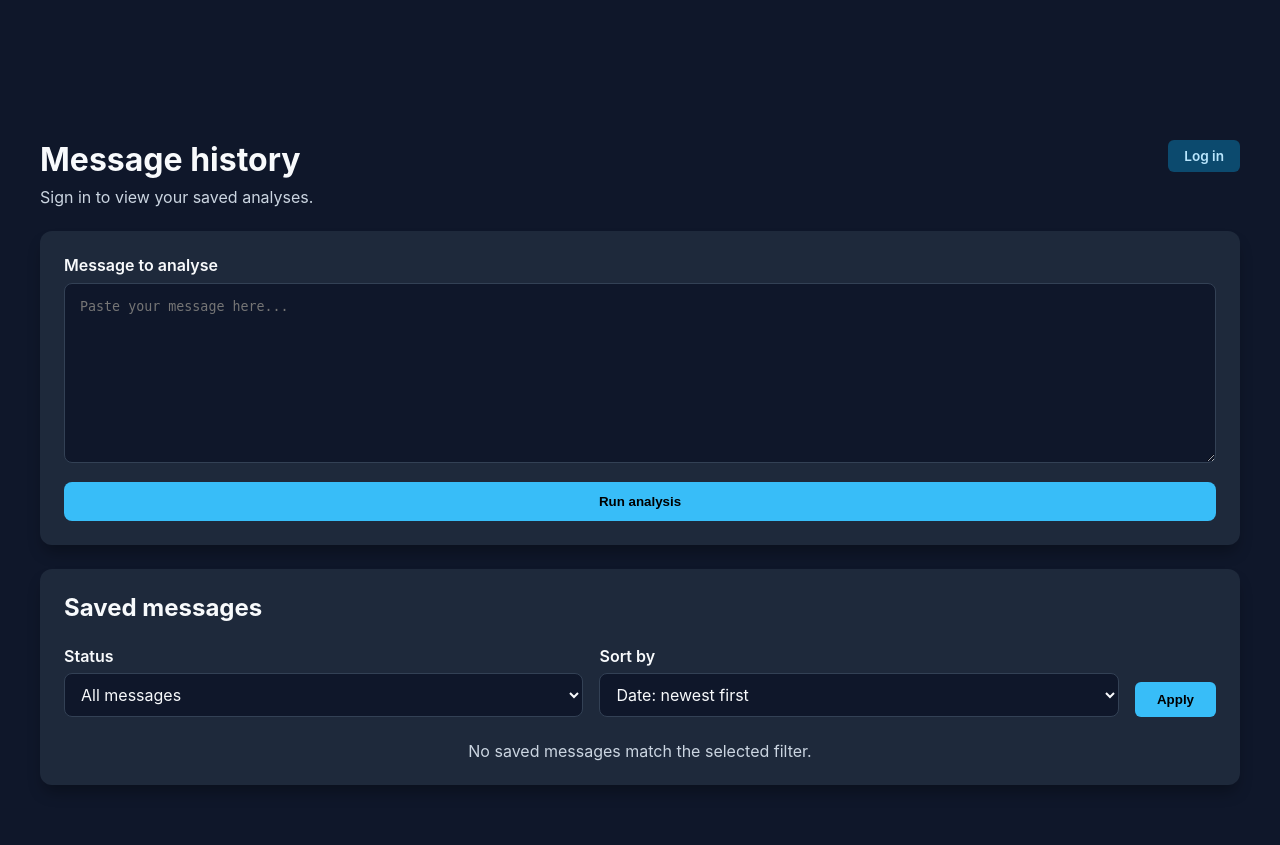
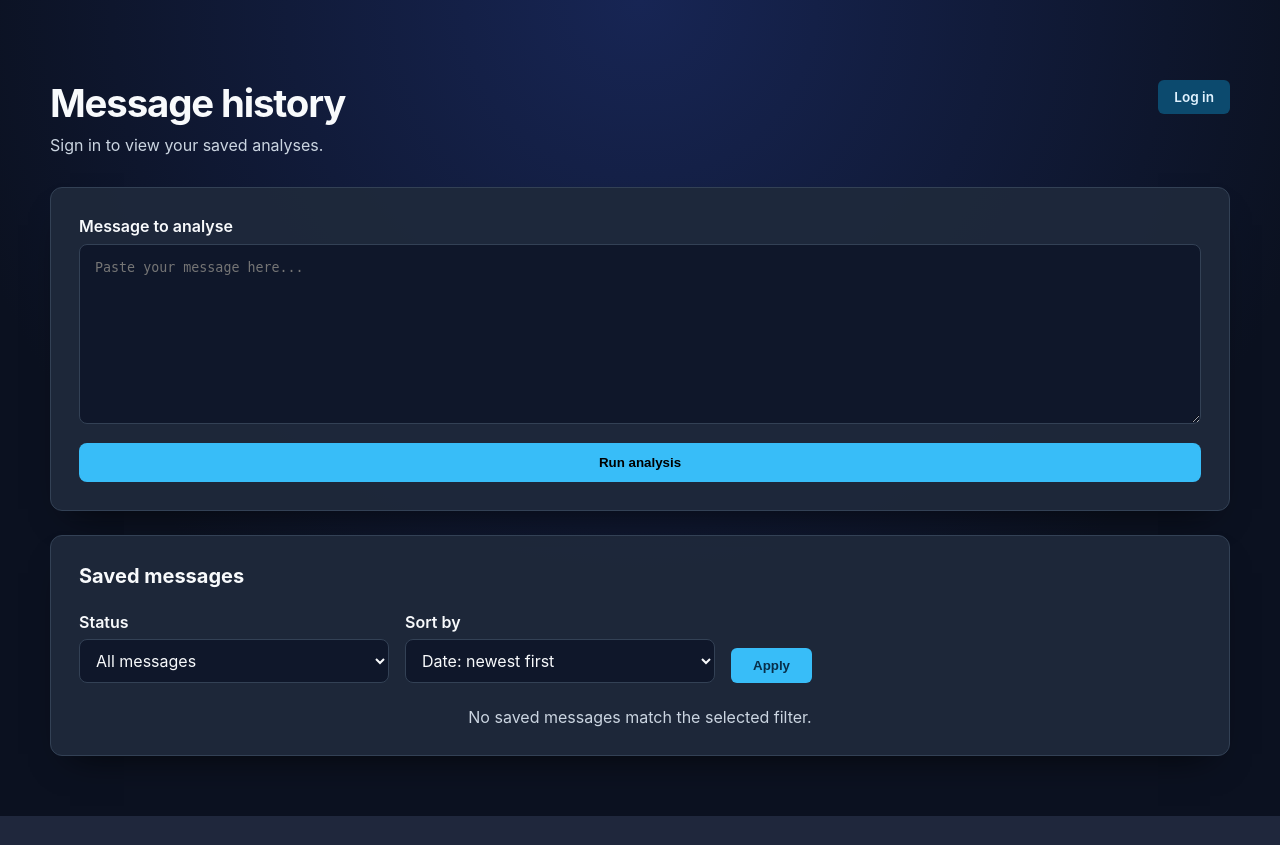
Before and after one commit to M3T1X1/Anti_Spam_Classifier, a Flask app: page /dashboard in a window 1280 px wide. After the commit the page ends 816 px from the top, so only its background shows below. Run offline with Flask 3, Linux system fonts and the light colour scheme; data that the repository does not hold is empty.

Commit message:
update: updated css a bit to make it look better

```diff
--- a/scripts/static/style.css
+++ b/scripts/static/style.css
@@ -1,18 +1,23 @@
 :root {
-    --bg-dark: #0f172a;
-    --card-bg: #1e293b;
+    --bg-dark: #0b1120;
+    --card-bg: rgba(30, 41, 59, 0.94);
+    --card-border: #334155;
     --text-main: #f8fafc;
+    --text-muted: #cbd5e1;
     --accent: #38bdf8;
+    --accent-dark: #0284c7;
 }
 
 body {
-    background-color: var(--bg-dark);
+    background: radial-gradient(circle at top, #172554 0, var(--bg-dark) 44rem);
     color: var(--text-main);
     font-family: 'Inter', -apple-system, sans-serif;
     margin: 0;
     display: flex;
     justify-content: center;
-    padding-top: 80px;
+    padding-top: 48px;
+    min-height: 100vh;
+    box-sizing: border-box;
 }
 
 .main-wrapper { width: 100%; max-width: 600px; padding: 20px; }
@@ -43,7 +48,8 @@ header {
     background: var(--card-bg);
     padding: 2rem;
     border-radius: 12px;
-    box-shadow: 0 10px 15px -3px rgba(0, 0, 0, 0.3);
+    border: 1px solid var(--card-border);
+    box-shadow: 0 18px 35px -20px rgba(0, 0, 0, 0.75);
 }
 
 textarea {
@@ -71,6 +77,10 @@ button {
 }
 
 button:hover { opacity: 0.9; }
+button:focus-visible, a:focus-visible, select:focus-visible, textarea:focus-visible, input:focus-visible {
+    outline: 3px solid rgba(56, 189, 248, 0.35);
+    outline-offset: 2px;
+}
 
 .btn {
     display: block;
@@ -245,21 +255,22 @@ button:hover { opacity: 0.9; }
 
 /* Message history */
 .dashboard-wrapper {
-    width: min(1200px, calc(100% - 40px));
-    margin: 60px auto;
+    width: min(1180px, calc(100% - 40px));
+    margin: 32px auto 60px;
 }
 
-.dashboard-header { margin-bottom: 1.5rem; }
-.dashboard-header h1 { margin: 0 0 0.5rem; }
-.dashboard-header p { color: #cbd5e1; margin: 0; }
+.dashboard-header { margin-bottom: 2rem; }
+.dashboard-header h1 { margin: 0 0 0.55rem; font-size: clamp(1.8rem, 3vw, 2.4rem); letter-spacing: -0.03em; }
+.dashboard-header p { color: var(--text-muted); margin: 0; }
 .page-heading { display: flex; justify-content: space-between; gap: 1rem; align-items: flex-start; }
 .top-actions, .auth-actions { display: flex; align-items: center; gap: 0.75rem; }
 .auth-actions { position: absolute; top: 20px; right: 20px; }
-.btn-analytics { background: #0c4a6e; color: #bae6fd; font-size: 0.85rem; padding: 8px 16px; display: inline-block; }
-.dashboard-card { padding: 1.5rem; }
+.btn-analytics { background: #0c4a6e; color: #e0f2fe; font-size: 0.85rem; padding: 9px 16px; display: inline-block; }
+.btn-analytics:hover { background: #075985; }
+.dashboard-card { padding: 1.75rem; }
 .analyzer-card { margin-bottom: 1.5rem; }
 .analyzer-label { display: block; margin-bottom: 0.5rem; font-weight: 600; }
-.history-card h2 { margin: 0 0 1.5rem; }
+.history-card h2 { margin: 0 0 1.5rem; font-size: 1.25rem; }
 
 .table-controls {
     display: flex;
@@ -268,28 +279,31 @@ button:hover { opacity: 0.9; }
     margin-bottom: 1.5rem;
 }
 
-.control-group { flex: 1; }
+.control-group { flex: 1; max-width: 310px; }
 .control-group label { display: block; margin-bottom: 0.45rem; font-weight: 600; }
 .control-group select {
     width: 100%;
     padding: 10px 12px;
-    border: 1px solid #334155;
+    border: 1px solid var(--card-border);
     border-radius: 8px;
     background: #0f172a;
     color: var(--text-main);
     font: inherit;
 }
 
-.btn-filter { width: auto; margin: 0; padding: 10px 22px; }
-.table-scroll { overflow-x: auto; }
-.messages-table { width: 100%; border-collapse: collapse; min-width: 760px; }
+.btn-filter { width: auto; margin: 0; padding: 10px 22px; background: var(--accent); color: #082f49; }
+.table-scroll { overflow-x: auto; border: 1px solid var(--card-border); border-radius: 10px; }
+.messages-table { width: 100%; border-collapse: collapse; min-width: 680px; }
 .messages-table th, .messages-table td {
-    padding: 12px;
-    border-bottom: 1px solid #334155;
+    padding: 14px 16px;
+    border-bottom: 1px solid rgba(71, 85, 105, 0.65);
     text-align: left;
     vertical-align: top;
 }
-.messages-table th { color: #bae6fd; font-size: 0.85rem; text-transform: uppercase; letter-spacing: 0.04em; }
+.messages-table th { background: #162235; color: #bae6fd; font-size: 0.78rem; text-transform: uppercase; letter-spacing: 0.07em; }
+.messages-table tr:last-child td { border-bottom: 0; }
+.messages-table tbody tr { transition: background-color 0.15s ease; }
+.messages-table tbody tr:hover { background: rgba(56, 189, 248, 0.06); }
 .message-value { min-width: 280px; max-width: 500px; overflow-wrap: anywhere; }
 
 .status-badge { display: inline-block; padding: 4px 8px; border-radius: 999px; font-size: 0.78rem; font-weight: 700; white-space: nowrap; }
@@ -303,7 +317,7 @@ button:hover { opacity: 0.9; }
 
 /* Data analysis */
 .analytics-summary { display: grid; grid-template-columns: repeat(3, 1fr); gap: 1rem; margin-bottom: 1.5rem; }
-.summary-card { background: var(--card-bg); border-radius: 12px; padding: 1.25rem; box-shadow: 0 10px 15px -3px rgba(0, 0, 0, 0.3); }
+.summary-card { background: var(--card-bg); border: 1px solid var(--card-border); border-radius: 12px; padding: 1.25rem; box-shadow: 0 18px 35px -20px rgba(0, 0, 0, 0.75); }
 .summary-card span { color: #cbd5e1; display: block; font-size: 0.9rem; }
 .summary-card strong { display: block; font-size: 2rem; margin-top: 0.4rem; }
 .chart-card h2 { margin: 0 0 0.5rem; }
--- a/scripts/templates/dashboard.html
+++ b/scripts/templates/dashboard.html
@@ -79,7 +79,6 @@
                     <table class="messages-table">
                         <thead>
                             <tr>
-                                <th>ID</th>
                                 <th>Email</th>
                                 <th>Message</th>
                                 <th>Type</th>
@@ -89,7 +88,6 @@
                         <tbody>
                             {% for message in messages %}
                                 <tr>
-                                    <td>{{ message.message_id }}</td>
                                     <td>{{ message.email }}</td>
                                     <td class="message-value">{{ message.value }}</td>
                                     <td>
```
